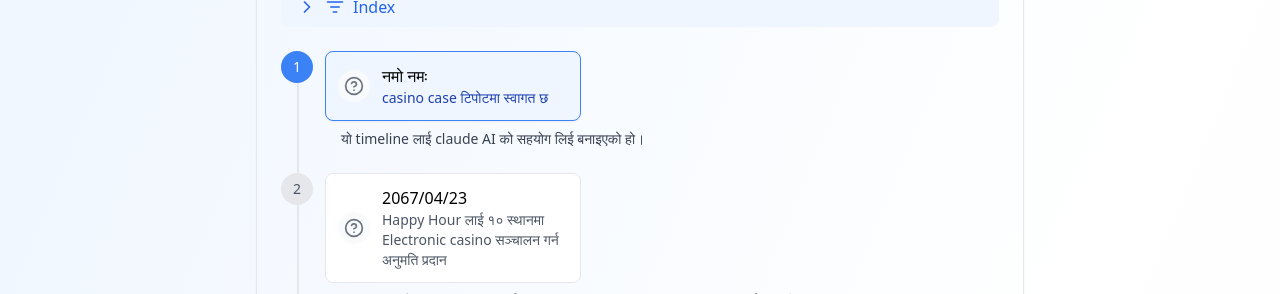
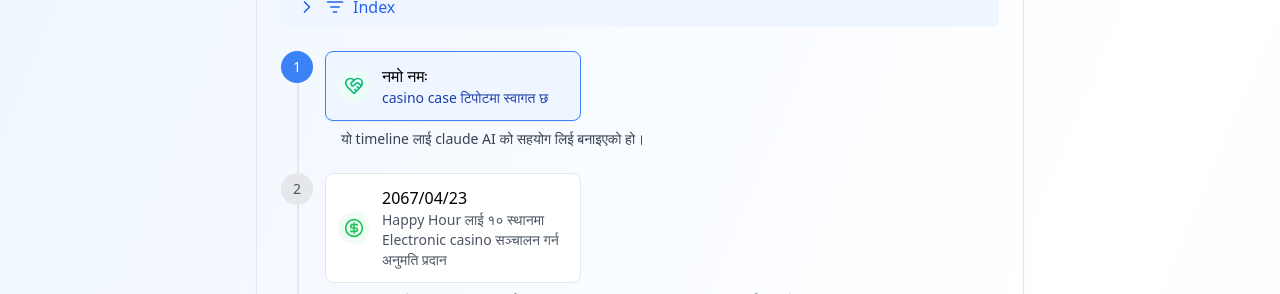
Before and after one commit to ShivaPrasadAcharya/exptimeline.git.io, a React (Vite) app: page / in a window 1280 px wide. Shown: the part 170-464 px from the top of the page. Built offline with nearby package versions, Linux system fonts and the light colour scheme.

Commit message:
Update CategoryIcon.jsx

```diff
--- a/src/components/timeline/CategoryIcon.jsx
+++ b/src/components/timeline/CategoryIcon.jsx
@@ -1,15 +1,19 @@
 // src/components/timeline/CategoryIcon.jsx
 import React from 'react';
 import {
-FileSignature, Files, AlertTriangle,
+  FileSignature,
+  Files,
+  AlertTriangle,
   FileText,
-  Building,
-  Eye,
   Scale,
   HeartHandshake,
-  Laptop,
-  BarChart,
-  HelpCircle
+  HelpCircle,
+  CircleDollarSign,
+  Bell,
+  Building2,
+  FileWarning,
+  Scroll,
+  Heart
 } from 'lucide-react';
 
 const CategoryIcon = ({ category }) => {
@@ -17,75 +21,77 @@ const CategoryIcon = ({ category }) => {
 
   const getIconStyle = () => {
     switch (category) {
+      case 'namaskar':
+        return {
+          icon: HeartHandshake,
+          color: 'text-emerald-500',
+          bgColor: 'bg-emerald-50'
+        };
+      case 'casino':
+        return {
+          icon: CircleDollarSign, // Money/casino icon
+          color: 'text-green-500',
+          bgColor: 'bg-green-50'
+        };
       case 'contract':
         return {
-    icon: FileSignature, // A document with a signature line icon
+          icon: FileSignature, // Document signing icon
           color: 'text-blue-500',
           bgColor: 'bg-blue-50'
         };
-
-case 'sub-lease-contract':
+      case 'court':
         return {
-    icon: Files, // Stacked documents icon representing related contracts
+          icon: Scale, // Justice scale icon
+          color: 'text-purple-500',
+          bgColor: 'bg-purple-50'
+        };
+      case 'circular':
+        return {
+          icon: Scroll, // Official document/circular icon
+          color: 'text-amber-500',
+          bgColor: 'bg-amber-50'
+        };
+      case 'police':
+        return {
+          icon: Building2, // Police station/official building icon
+          color: 'text-slate-500',
+          bgColor: 'bg-slate-50'
+        };
+      case 'notification':
+        return {
+          icon: Bell, // Notification bell icon
+          color: 'text-orange-500',
+          bgColor: 'bg-orange-50'
+        };
+      case 'review':
+        return {
+          icon: FileText, // Document review icon
           color: 'text-indigo-500',
           bgColor: 'bg-indigo-50'
         };
-
+      case 'complaint':
+        return {
+          icon: FileWarning, // Warning document icon
+          color: 'text-red-500',
+          bgColor: 'bg-red-50'
+        };
+      case 'brokenheart':
+        return {
+          icon: Heart, // Heart icon for broken agreements
+          color: 'text-rose-500',
+          bgColor: 'bg-rose-50'
+        };
       case 'conflict':
         return {
-    icon: AlertTriangle, // Warning triangle icon suggesting dispute
+          icon: AlertTriangle, // Warning/conflict icon
           color: 'text-amber-500',
           bgColor: 'bg-amber-50'
         };
-
-case 'court':
+      case 'none':
         return {
-    icon: Scale, // Justice scale icon representing legal proceedings
-    color: 'text-purple-500',
-    bgColor: 'bg-purple-50'
-  };
- case 'complaint':
-        return {
-          icon: FileText,
-          color: 'text-red-500',
-          bgColor: 'bg-red-50'
-        };
-
-      case 'administration':
-        return {
-          icon: Building,
-          color: 'text-blue-500',
-          bgColor: 'bg-blue-50'
-        };
-      case 'monitoring':
-        return {
-          icon: Eye,
-          color: 'text-purple-500',
-          bgColor: 'bg-purple-50'
-        };
-      case 'governance':
-        return {
-          icon: Scale,
-          color: 'text-green-500',
-          bgColor: 'bg-green-50'
-        };
-      case 'service':
-        return {
-          icon: HeartHandshake,
-          color: 'text-orange-500',
-          bgColor: 'bg-orange-50'
-        };
-      case 'digital':
-        return {
-          icon: Laptop,
-          color: 'text-cyan-500',
-          bgColor: 'bg-cyan-50'
-        };
-      case 'planning':
-        return {
-          icon: BarChart,
-          color: 'text-yellow-500',
-          bgColor: 'bg-yellow-50'
+          icon: Files, // Generic files icon
+          color: 'text-gray-500',
+          bgColor: 'bg-gray-50'
         };
       default:
         return {
```
Lines whose indentation alone changed are shown as unchanged.
